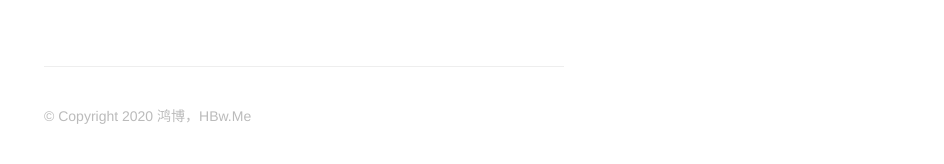
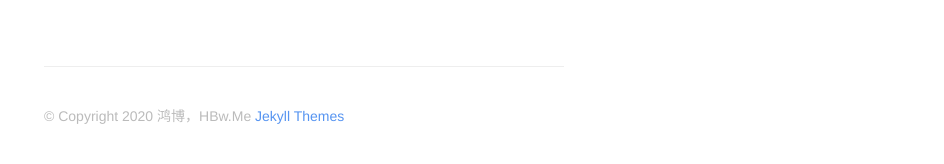
Before and after one commit to YiPianYe/icp, a Jekyll site: the page built from links.md, in a window 1280 px wide. Shown: the part 1203-1367 px from the top of the page, without its empty margins (336-1280 px from the left). Built offline with Jekyll 4.4.1, drawn with Linux system fonts in a browser that asks for light colours.

Commit message:
Update footer.html

```diff
--- a/_includes/footer.html
+++ b/_includes/footer.html
@@ -1,3 +1,5 @@
 <footer id="footer">
-    <p class="small">© Copyright {{ site.time | date: '%Y' }} {{ site.author }}</p>
+    <p class="small">© Copyright {{ site.time | date: '%Y' }} {{ site.author }}
+<a href="https://github.com/nickbalestra/kactus">Jekyll Themes</a>
+</p>
 </footer>
```
